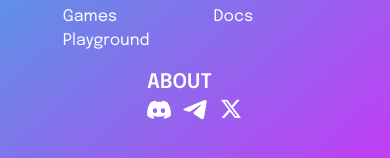
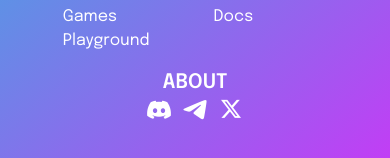
Before and after one commit to vishalmet/zkSpin, a React (Vite) app: page / in a window 390 px wide. Shown: the part 2332-2490 px from the top of the page. Built offline with nearby package versions, Linux system fonts and the light colour scheme.

Commit message:
footer adjustments

```diff
--- a/src/components/Footer.jsx
+++ b/src/components/Footer.jsx
@@ -47,7 +47,7 @@ const Footer = () => {
           </div>
           <div className="flex justify-center">
             <div>
-              <p className="font-semibold text-xl">ABOUT</p>
+              <p className="font-semibold text-xl text-center md:text-start">ABOUT</p>
               <div className="flex gap-3">
                 <a href="" target="_blank" rel="noopener noreferrer">
                   <img className="h-[24px] w-[24px]" src={Discord} alt="discord" />
```
